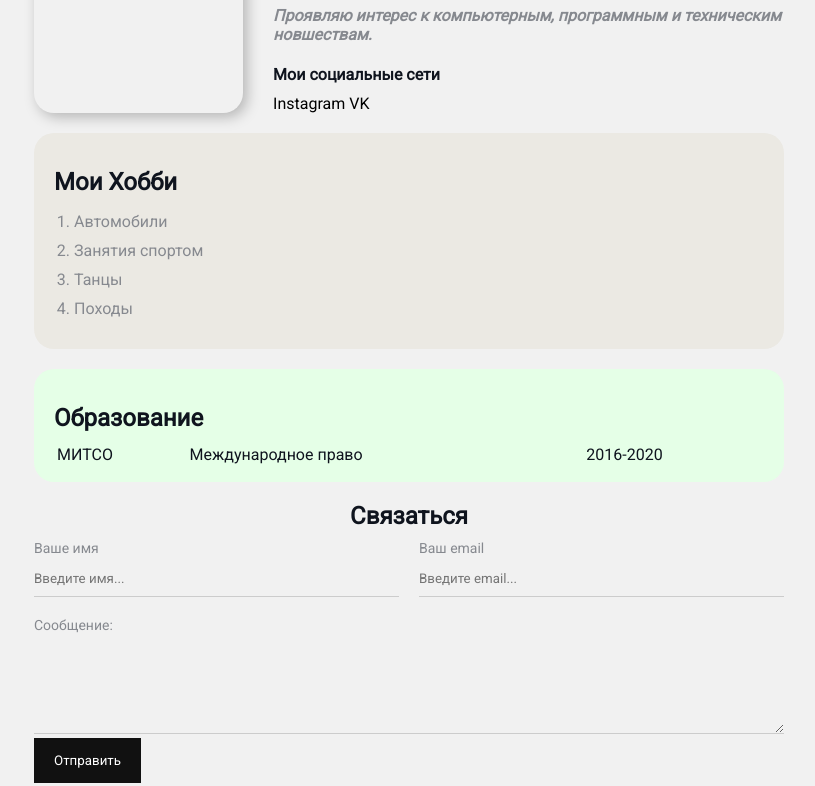
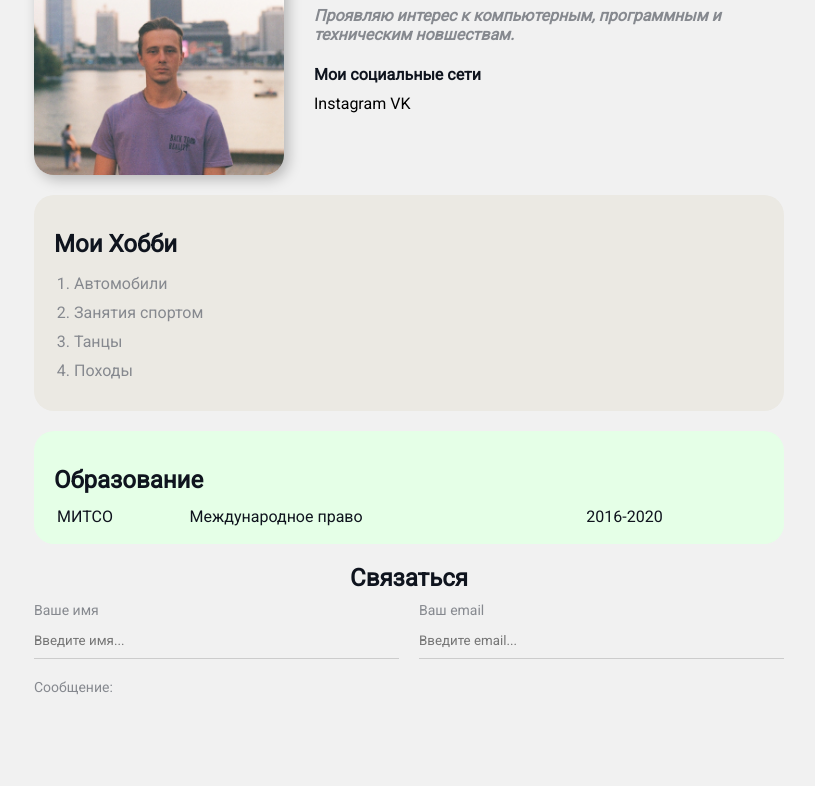
Before and after one commit to Khimoroda/CV, a plain HTML site: page index.html in a window 1280 px wide. Shown: the part 113-899 px from the top of the page, without its empty margins (231-1046 px from the left). Drawn offline with Linux system fonts and the light colour scheme.

Commit message:
Update index.html

```diff
--- a/index.html
+++ b/index.html
@@ -8,7 +8,7 @@
   <body>
     <div class="container">
     <div class="info">
-       <img src="/img/avatar.jpg" alt="Фото" class="avatar">
+       <img src="/avatar.jpg" alt="Фото" class="avatar">
 
     <div class="info-text">
        <h1>Алексей Химорода</h1>
```
